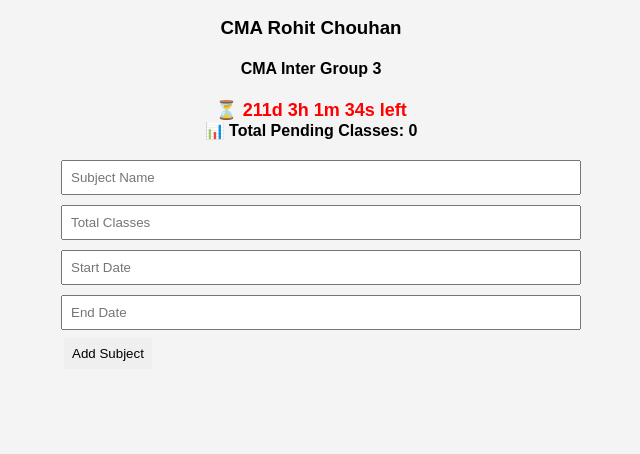
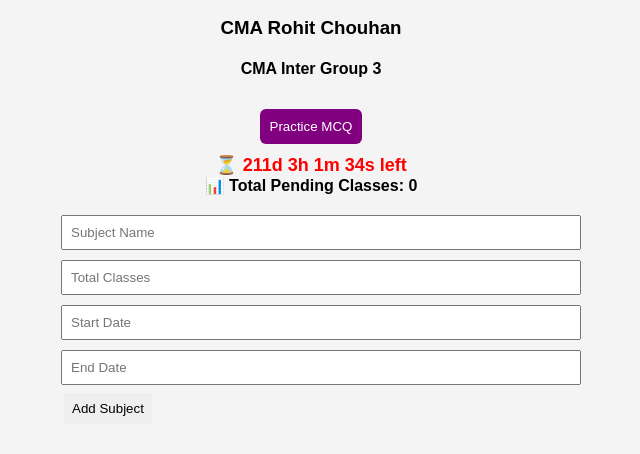
Before and after one commit to Taxpath/Taxpath, a plain HTML site: page index.html in a window 1280 px wide. Shown: the part 66-520 px from the top of the page, without its empty margins (329-969 px from the left). Drawn offline with Linux system fonts and the light colour scheme.

Commit message:
Add button for practicing MCQs

```diff
--- a/index.html
+++ b/index.html
@@ -14,6 +14,9 @@
     <h2>ICMAI</h2>
     <h3>CMA Rohit Chouhan</h3>
     <h4>CMA Inter Group 3</h4>
+    <button onclick="goToMCQ()" style="background:purple;color:white;padding:10px;margin:10px 0;border:none;border-radius:6px;">
+    Practice MCQ
+    </button>
 </div>
 
 <div class="countdown" id="countdown"></div>
```
